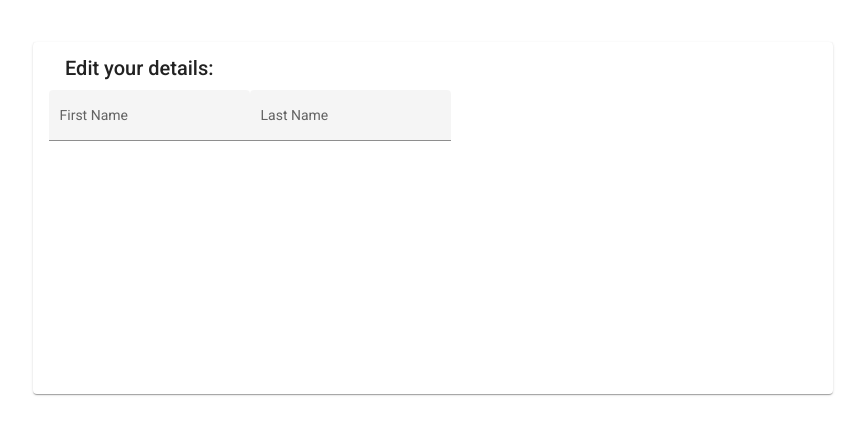
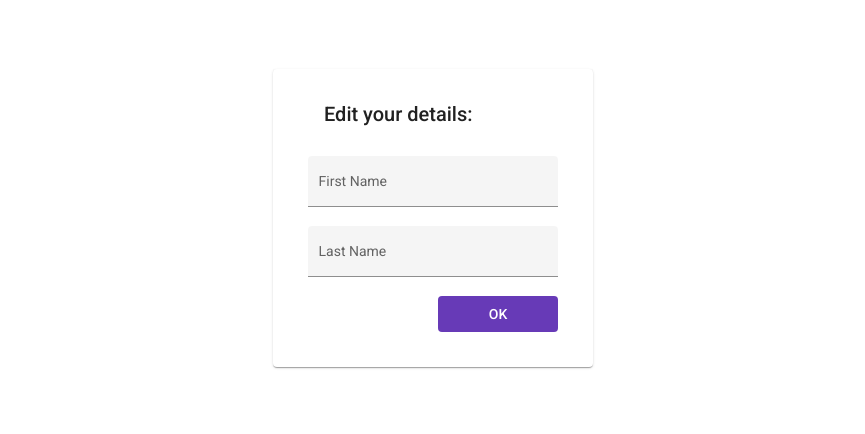
Before and after one commit to BenParisot/glisser-angular, an Angular app: page / in a window 1280 px wide. Shown: the part 182-616 px from the top of the page, without its empty margins (207-1072 px from the left). Built offline with nearby package versions, Linux system fonts and the light colour scheme.

Commit message:
finish styling static edit modal

```diff
--- a/src/app/edit-modal/edit-modal.component.html
+++ b/src/app/edit-modal/edit-modal.component.html
@@ -3,15 +3,16 @@
     <mat-card-header>
       <mat-card-title>Edit your details:</mat-card-title>
     </mat-card-header>
-    <mat-card-content>
+    <mat-card-content class="mat-card-content">
       <mat-form-field appearance="fill">
         <mat-label>First Name</mat-label>
-        <input matInput placeholder="John Doe">
+        <input matInput placeholder="John">
       </mat-form-field>
       <mat-form-field appearance="fill">
         <mat-label>Last Name</mat-label>
-        <input matInput placeholder="John Doe">
+        <input matInput placeholder="Doe">
       </mat-form-field>
+      <button mat-flat-button color="primary">OK</button>
     </mat-card-content>
   </mat-card>
 </div>
--- a/src/app/edit-modal/edit-modal.component.scss
+++ b/src/app/edit-modal/edit-modal.component.scss
@@ -1,7 +1,17 @@
-@import '@angular/material/prebuilt-themes/deeppurple-amber.css';
-
+@import "@angular/material/prebuilt-themes/deeppurple-amber.css";
 
 .mat-card {
-  width: 60vw;
-  height: 40vh;
+  width: 250px;
+  padding: 35px;
+  mat-card-header {
+    margin-bottom: 20px;
+  }
+  mat-card-content {
+    display: flex;
+    flex-direction: column;
+    button {
+      width: 120px;
+      align-self: flex-end;
+    }
+  }
 }
```
Also changed, not shown: src/app/app.module.ts (+7 -8 lines).
